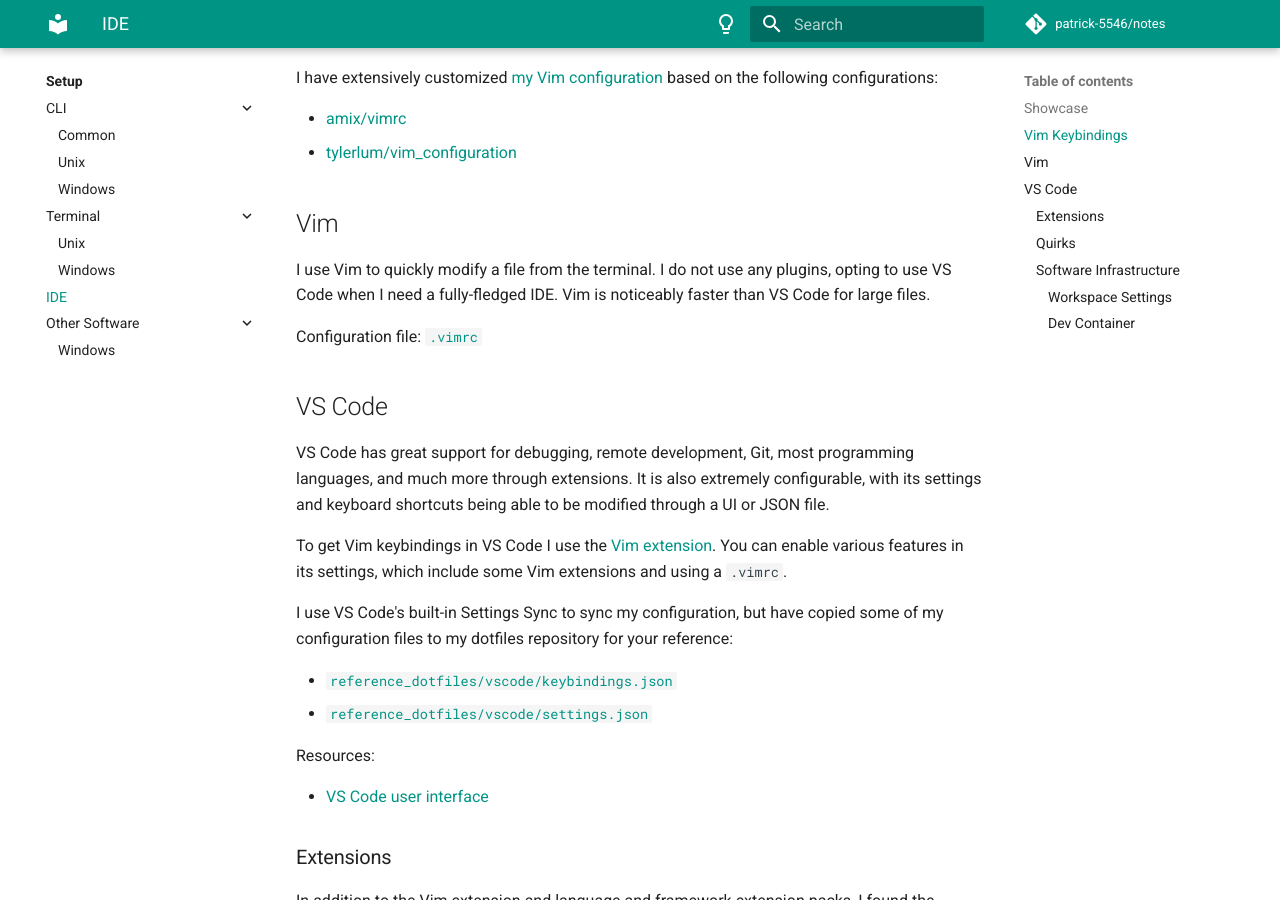
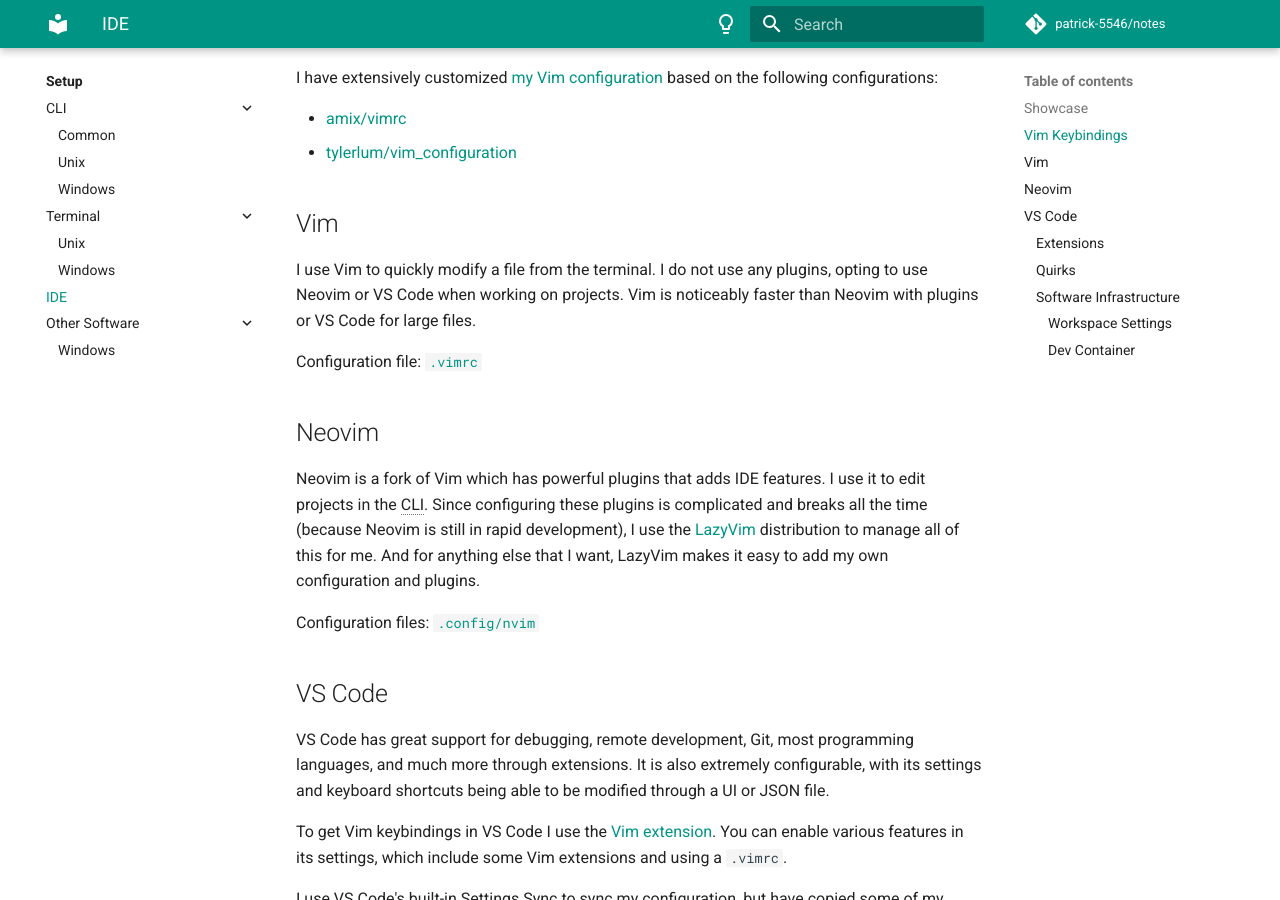
Before and after one commit to patrick-5546/notes, an MkDocs documentation site: the page built from docs/setup/ide.md, in a window 1280 px wide and 900 px high, scrolled down 1160 px. Built offline with MkDocs 1.6.1 and Material for MkDocs 9.7.7, drawn with Linux system fonts in a browser that asks for light colours; comment, search, counter and statistics services are not loaded.

Commit message:
Add neovim to ide setup sectino

```diff
--- a/docs/setup/ide.md
+++ b/docs/setup/ide.md
@@ -30,10 +30,19 @@
 
 ## Vim
 
-I use Vim to quickly modify a file from the terminal. I do not use any plugins, opting to use VS Code when I need a fully-fledged IDE.
-Vim is noticeably faster than VS Code for large files.
+I use Vim to quickly modify a file from the terminal. I do not use any plugins, opting to use Neovim or VS Code when working on projects.
+Vim is noticeably faster than Neovim with plugins or VS Code for large files.
 
 Configuration file: [`.vimrc`](https://github.com/patrick-5546/dotfiles/blob/main/dot_vimrc)
+
+## Neovim
+
+Neovim is a fork of Vim which has powerful plugins that adds IDE features. I use it to edit projects in the CLI.
+Since configuring these plugins is complicated and breaks all the time (because Neovim is still in rapid development),
+I use the [LazyVim](https://github.com/LazyVim/LazyVim) distribution to manage all of this for me.
+And for anything else that I want, LazyVim makes it easy to add my own configuration and plugins.
+
+Configuration files: [`.config/nvim`](https://github.com/patrick-5546/dotfiles/tree/main/dot_config/nvim)
 
 ## VS Code
 
```
